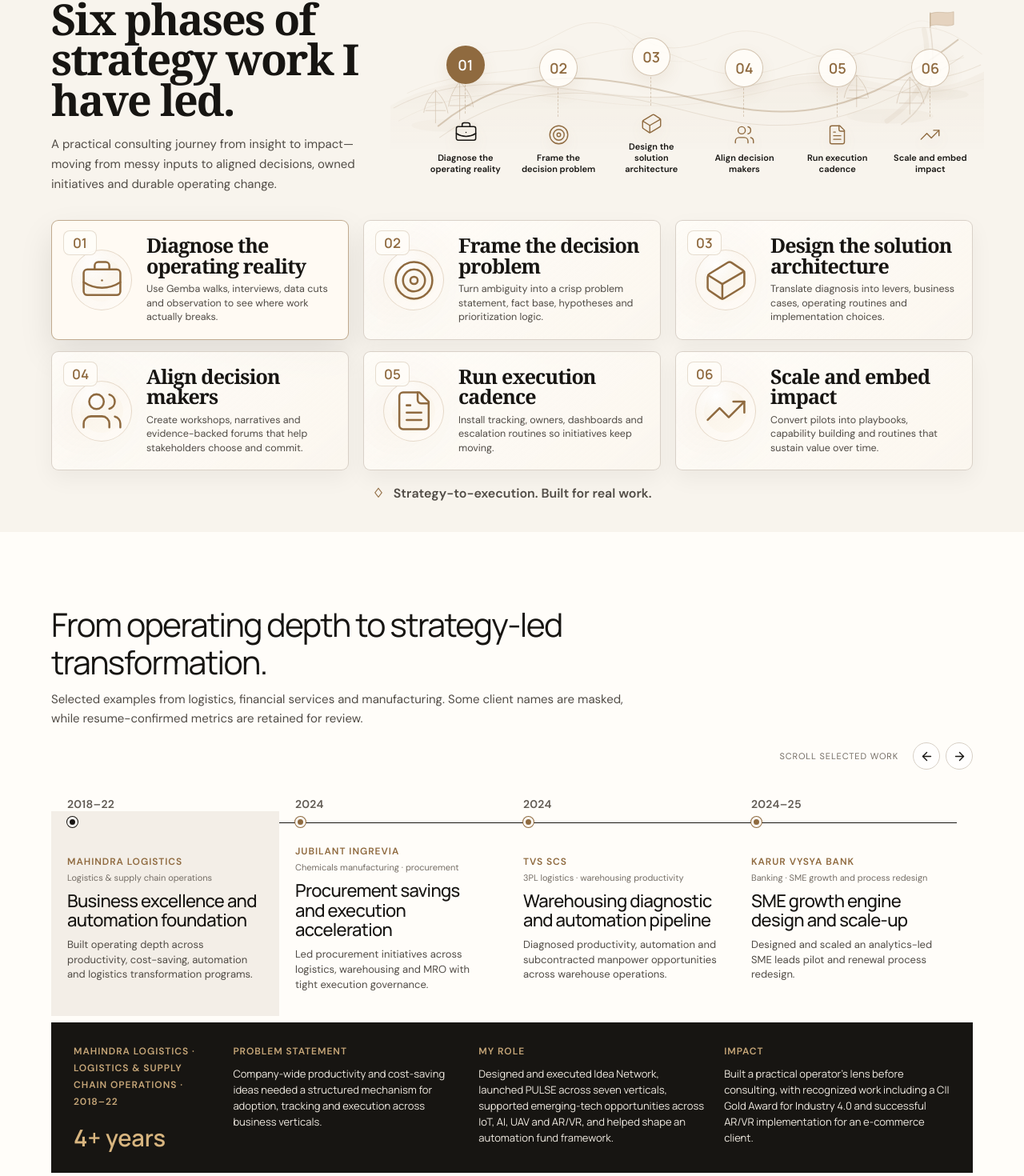
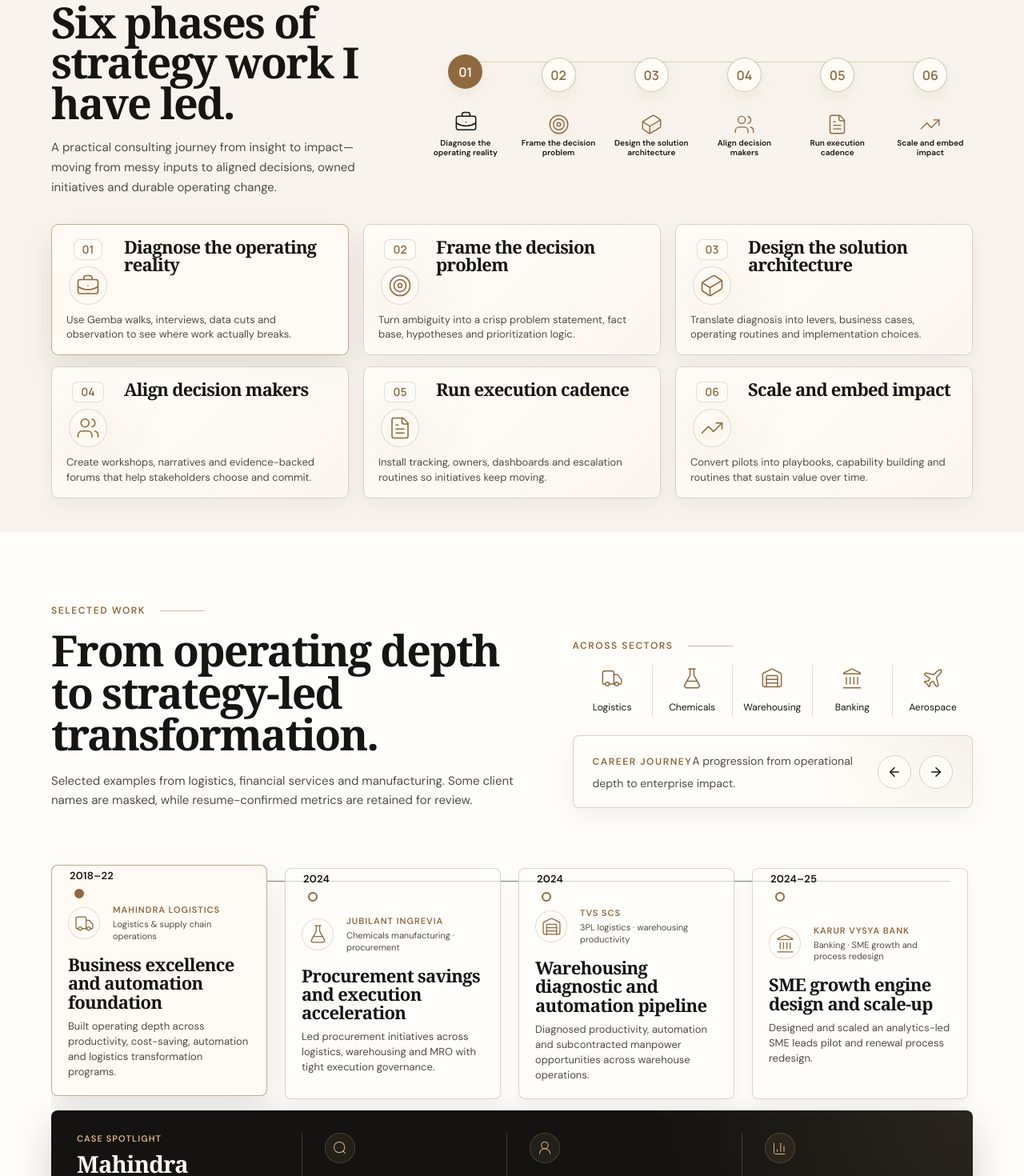
Before and after one commit to Prashant23saxena/ShivaniWebstie, a Next.js app: page /v4 in a window 1280 px wide. Shown: the part 935-2405 px from the top of the page at 80% size. Built offline with nearby package versions, Linux system fonts and the light colour scheme.

Commit message:
Simplify strategy and redesign work section

```diff
--- a/src/components/PortfolioV4.module.css
+++ b/src/components/PortfolioV4.module.css
@@ -39,9 +39,7 @@
   padding-bottom: 20px;
   justify-content: center;
   overflow: hidden;
-  background:
-    radial-gradient(circle at 74% 16%, rgba(143, 106, 63, 0.07), transparent 26%),
-    linear-gradient(180deg, rgba(255, 253, 249, 0.96), rgba(250, 247, 242, 0.98));
+  background: linear-gradient(180deg, rgba(255, 253, 249, 0.96), rgba(250, 247, 242, 0.98));
 }
 
 .strategyPhaseHero {
@@ -91,8 +89,17 @@
 
 .strategyMap {
   position: relative;
-  min-height: 220px;
+  min-height: 182px;
   isolation: isolate;
+}
+
+.strategyRoadLine {
+  position: absolute;
+  left: 7%;
+  right: 7%;
+  top: 57px;
+  z-index: 1;
+  border-top: 1px solid rgba(143, 106, 63, 0.28);
 }
 
 .mapBackdrop {
@@ -101,7 +108,6 @@
   z-index: 0;
   opacity: 0.72;
   pointer-events: none;
-  background: url("/strategy-landscape.svg") center top / 100% 100% no-repeat;
 }
 
 .mountainOne,
@@ -114,12 +120,7 @@
 }
 
 .mapRoad {
-  position: absolute;
-  inset: 30px 0 20px;
-  z-index: 1;
-  width: 100%;
-  height: calc(100% - 52px);
-  overflow: visible;
+  display: none;
 }
 
 .mapRoad path {
@@ -140,8 +141,8 @@
   grid-template-columns: repeat(6, minmax(0, 1fr));
   gap: 10px;
   align-items: end;
-  min-height: 220px;
-  padding-top: 52px;
+  min-height: 182px;
+  padding-top: 32px;
 }
 
 .strategyMilestone {
@@ -153,38 +154,32 @@
   display: grid;
   justify-items: center;
   align-content: start;
-  min-height: 138px;
+  min-height: 130px;
   padding: 0 4px;
 }
 
 .strategyMilestone span {
-  width: 48px;
-  height: 48px;
+  width: 43px;
+  height: 43px;
   display: grid;
   place-items: center;
   border: 1px solid rgba(143, 106, 63, 0.38);
   border-radius: 50%;
   background: rgba(255, 253, 249, 0.88);
   color: var(--accent);
-  font: 700 18px/1 "Manrope", sans-serif;
+  font: 700 16px/1 "Manrope", sans-serif;
   box-shadow: 0 8px 20px rgba(143, 106, 63, 0.09);
   transition: 0.25s var(--ease);
 }
 
 .strategyMilestone span::after {
-  content: "";
-  display: block;
-  position: absolute;
-  width: 1px;
-  height: 36px;
-  margin-top: 86px;
-  border-left: 1px dashed rgba(143, 106, 63, 0.28);
+  display: none;
 }
 
 .strategyMilestone i {
-  width: 46px;
-  height: 46px;
-  margin-top: 36px;
+  width: 36px;
+  height: 36px;
+  margin-top: 22px;
   display: grid;
   place-items: center;
   color: var(--accent);
@@ -197,7 +192,7 @@
   display: block;
   max-width: 112px;
   color: var(--ink);
-  font: 600 11px/1.25 "DM Sans", sans-serif;
+  font: 600 10px/1.2 "DM Sans", sans-serif;
 }
 
 .strategyMilestone:hover span,
@@ -224,17 +219,17 @@
 
 .strategyPhaseCard {
   position: relative;
-  min-height: 136px;
+  min-height: 132px;
   display: grid;
-  grid-template-columns: 78px 1fr;
-  gap: 16px;
-  align-items: center;
+  grid-template-columns: 54px 1fr;
+  gap: 10px 18px;
+  align-items: start;
   border: 1px solid rgba(216, 208, 198, 0.96);
   border-radius: 9px;
   background:
     radial-gradient(circle at 12% 50%, rgba(143, 106, 63, 0.045), transparent 28%),
     linear-gradient(140deg, rgba(255, 253, 249, 0.95), rgba(252, 247, 239, 0.72));
-  padding: 18px 20px 18px 24px;
+  padding: 16px 20px 16px 18px;
   box-shadow: 0 10px 28px rgba(23, 21, 18, 0.05);
   cursor: pointer;
   transition: border-color 0.25s var(--ease), box-shadow 0.25s var(--ease), background 0.25s var(--ease);
@@ -247,12 +242,18 @@
   box-shadow: 0 18px 42px rgba(23, 21, 18, 0.1);
 }
 
+.phaseMarker {
+  grid-row: 1 / span 2;
+  display: grid;
+  justify-items: center;
+  align-content: start;
+  gap: 8px;
+  padding-top: 2px;
+}
+
 .phaseBadge {
-  position: absolute;
-  left: 14px;
-  top: 12px;
-  min-width: 42px;
-  height: 31px;
+  min-width: 34px;
+  height: 26px;
   padding: 0 10px;
   display: inline-grid;
   place-items: center;
@@ -260,12 +261,12 @@
   border-radius: 8px;
   color: var(--accent);
   background: rgba(255, 253, 249, 0.86);
-  font: 700 17px/1 "Manrope", sans-serif;
+  font: 700 14px/1 "Manrope", sans-serif;
 }
 
 .phaseIcon {
-  width: 76px;
-  height: 76px;
+  width: 48px;
+  height: 48px;
   border-radius: 50%;
   border: 1px solid rgba(143, 106, 63, 0.2);
   display: grid;
@@ -274,108 +275,349 @@
   background:
     radial-gradient(circle at 34% 24%, rgba(255, 255, 255, 0.92), transparent 40%),
     linear-gradient(145deg, rgba(246, 238, 226, 0.86), rgba(255, 250, 243, 0.96));
-  box-shadow: inset 0 0 0 10px rgba(255, 253, 249, 0.42);
+  box-shadow: inset 0 0 0 6px rgba(255, 253, 249, 0.42);
 }
 
 .strategyPhaseCard h3 {
-  font: 600 25px/1.02 Georgia, "Times New Roman", serif;
+  font: 600 22px/1.04 Georgia, "Times New Roman", serif;
   letter-spacing: -0.035em;
-  margin: 0 0 8px;
+  margin: 0;
 }
 
 .strategyPhaseCard p {
+  grid-column: 1 / -1;
   color: var(--body);
-  font-size: 12.5px;
-  line-height: 1.4;
+  font-size: 13px;
+  line-height: 1.42;
   margin: 0;
-  max-width: 440px;
+  max-width: none;
 }
 
-.strategyFooterLine {
-  max-width: 720px;
-  margin: 18px auto 0;
-  display: grid;
-  grid-template-columns: 1fr auto 1fr;
-  align-items: center;
-  gap: 20px;
-  color: var(--body);
-  font-size: 16px;
-}
-
-.strategyFooterLine strong::before {
-  content: "♢";
-  color: var(--accent);
-  margin-right: 12px;
-}
-
-.strategyFooterLine span {
-  height: 1px;
-  background: linear-gradient(90deg, transparent, rgba(143, 106, 63, 0.42), transparent);
-}
-
-.workHeading {
-  margin-bottom: 18px;
-}
-
-.root [class*="section_"][id="work"],
-.root section[id="work"] {
-  padding-top: 92px;
-  padding-bottom: 26px;
+.workSection {
+  padding-top: 86px;
+  padding-bottom: 14px;
   justify-content: flex-start;
 }
 
-.root section[id="work"] [class*="scrollControls"] {
-  margin-bottom: 6px;
+.workHero {
+  display: grid;
+  grid-template-columns: 1.08fr 0.92fr;
+  gap: clamp(28px, 5vw, 72px);
+  max-width: 1440px;
+  width: 100%;
+  margin: 0 auto 24px;
+  align-items: start;
 }
 
-.root section[id="work"] [class*="workTimelineTrack"] {
-  padding-top: 46px;
-  padding-bottom: 8px;
+.workIntro [class*="eyebrow"],
+.sectorPanel [class*="eyebrow"],
+.careerJourneyPanel [class*="eyebrow"] {
+  display: inline-flex;
+  align-items: center;
+  gap: 18px;
+  margin-bottom: 16px;
 }
 
-.root section[id="work"] [class*="workTimelineTrack"]::before {
-  top: 60px;
+.workIntro [class*="eyebrow"]::after,
+.sectorPanel [class*="eyebrow"]::after {
+  content: "";
+  width: 56px;
+  height: 1px;
+  background: rgba(143, 106, 63, 0.45);
 }
 
-.root section[id="work"] [class*="workChapter"] {
-  flex-basis: 285px;
-  min-height: 215px;
-  padding-top: 38px;
-  padding-bottom: 16px;
+.workIntro h2 {
+  max-width: 720px;
+  font-family: Georgia, "Times New Roman", serif;
+  font-weight: 600;
+  font-size: clamp(44px, 4.2vw, 64px);
+  line-height: 0.98;
+  letter-spacing: -0.035em;
+  margin-bottom: 20px;
 }
 
-.root section[id="work"] [class*="workChapter"] em {
+.workIntro p:not(:first-child) {
+  max-width: 690px;
+  color: var(--body);
+  font-size: 15px;
+  line-height: 1.58;
+}
+
+.workMeta {
+  display: grid;
+  gap: 24px;
+  padding-top: 44px;
+}
+
+.sectorPanel > div {
+  display: grid;
+  grid-template-columns: repeat(5, 1fr);
+  border-top: 0;
+}
+
+.sectorPanel span {
+  display: grid;
+  place-items: center;
+  gap: 7px;
+  min-height: 64px;
+  color: var(--ink);
+  font-size: 12px;
+  text-align: center;
+  border-right: 1px solid rgba(143, 106, 63, 0.23);
+}
+
+.sectorPanel span:last-child {
+  border-right: 0;
+}
+
+.sectorPanel svg {
+  color: var(--accent);
+}
+
+.careerJourneyPanel {
+  display: flex;
+  justify-content: space-between;
+  align-items: center;
+  gap: 24px;
+  border: 1px solid rgba(216, 208, 198, 0.96);
+  border-radius: 8px;
+  background:
+    radial-gradient(circle at 100% 0%, rgba(143, 106, 63, 0.08), transparent 40%),
+    rgba(255, 253, 249, 0.72);
+  padding: 20px 24px;
+  box-shadow: 0 12px 30px rgba(23, 21, 18, 0.05);
+}
+
+.careerJourneyPanel [class*="eyebrow"] {
+  margin-bottom: 8px;
+}
+
+.careerJourneyPanel span {
+  color: var(--body);
+  font-size: 14px;
+  line-height: 1.45;
+}
+
+.careerJourneyPanel > div:last-child {
+  display: flex;
+  gap: 10px;
+}
+
+.careerJourneyPanel button {
+  width: 42px;
+  height: 42px;
+  display: grid;
+  place-items: center;
+  border: 1px solid var(--line);
+  border-radius: 50%;
+  background: rgba(255, 253, 249, 0.9);
+  cursor: pointer;
+  transition: 0.2s var(--ease);
+}
+
+.careerJourneyPanel button:hover {
+  background: var(--ink);
+  color: white;
+  border-color: var(--ink);
+}
+
+.workCardsWrap {
+  max-width: 1440px;
+  width: 100%;
+  margin: 0 auto;
+}
+
+.workCards {
+  position: relative;
+  display: flex;
+  overflow-x: auto;
+  gap: 0;
+  scroll-snap-type: x proximity;
+  overscroll-behavior-inline: contain;
+  padding: 34px 2px 14px;
+  scrollbar-width: thin;
+  scrollbar-color: var(--accent) #ebe6de;
+}
+
+.workCards::-webkit-scrollbar { height: 6px; }
+.workCards::-webkit-scrollbar-track { background: #ebe6de; }
+.workCards::-webkit-scrollbar-thumb { background: var(--accent); border-radius: 10px; }
+
+.workCards::before {
+  content: "";
+  position: absolute;
+  left: 26px;
+  right: 26px;
+  top: 50px;
+  border-top: 1px solid rgba(23, 21, 18, 0.55);
+}
+
+.workCard {
+  position: relative;
+  flex: 0 0 270px;
+  min-height: 208px;
+  scroll-snap-align: start;
+  border: 1px solid rgba(216, 208, 198, 0.9);
+  border-radius: 8px;
+  background: rgba(255, 253, 249, 0.68);
+  padding: 48px 20px 20px;
+  text-align: left;
+  cursor: pointer;
+  box-shadow: 0 10px 26px rgba(23, 21, 18, 0.04);
+  transition: transform 0.25s var(--ease), border-color 0.25s var(--ease), box-shadow 0.25s var(--ease), background 0.25s var(--ease);
+}
+
+.workCard + .workCard {
+  margin-left: 22px;
+}
+
+.workCard:hover,
+.workCardActive {
+  transform: translateY(-4px);
+  border-color: rgba(143, 106, 63, 0.55);
+  background: #fffaf3;
+  box-shadow: 0 18px 42px rgba(23, 21, 18, 0.1);
+}
+
+.workCard [class*="chapterYear"] {
+  position: absolute;
+  top: 4px;
+  left: 22px;
+  color: var(--ink);
+  font-size: 13px;
+  font-weight: 700;
+}
+
+.workCard i {
+  position: absolute;
+  top: 29px;
+  left: 28px;
+  width: 12px;
+  height: 12px;
+  border-radius: 50%;
+  background: var(--paper);
+  border: 2px solid var(--accent);
+  box-shadow: 0 0 0 2px var(--paper);
+}
+
+.workCardActive i {
+  background: var(--accent);
+}
+
+.workCardTop {
+  display: grid;
+  grid-template-columns: 42px 1fr;
+  gap: 14px;
+  align-items: center;
+  margin-bottom: 16px;
+}
+
+.workCardTop > span {
+  width: 40px;
+  height: 40px;
+  display: grid;
+  place-items: center;
+  border: 1px solid rgba(143, 106, 63, 0.22);
+  border-radius: 50%;
+  color: var(--accent);
+  background: rgba(255, 253, 249, 0.78);
+}
+
+.workCard small {
+  display: block;
+  color: var(--accent);
+  font-size: 11px;
+  font-weight: 700;
+  letter-spacing: 0.09em;
+  text-transform: uppercase;
+}
+
+.workCard em {
   display: block;
   margin-top: 4px;
-  color: var(--muted);
+  color: var(--body);
   font-size: 11px;
   font-style: normal;
   line-height: 1.35;
 }
 
-.root section[id="work"] [class*="workChapter"] h3 {
-  font-size: 22px;
-  margin: 9px 0;
+.workCard h3 {
+  font: 600 22px/1.06 Georgia, "Times New Roman", serif;
+  letter-spacing: -0.03em;
+  margin: 12px 0 10px;
 }
 
-.root section[id="work"] [class*="workChapter"] p {
+.workCard p {
+  color: var(--body);
   font-size: 13px;
   line-height: 1.45;
+  margin: 0;
 }
 
-.root section[id="work"] [class*="workDetail"] {
-  grid-template-columns: 0.62fr 1fr 1fr 1fr;
-  gap: 24px;
-  padding: 24px 28px;
+.caseSpotlight {
+  display: grid;
+  grid-template-columns: 1.1fr 1fr 1.15fr 1fr;
+  gap: 0;
+  max-width: 1440px;
+  width: 100%;
+  margin: 0 auto;
+  padding: 28px 32px;
+  color: #f8f3eb;
+  background:
+    radial-gradient(circle at 100% 0%, rgba(199, 167, 121, 0.12), transparent 34%),
+    #141311;
+  border-radius: 8px;
+  box-shadow: 0 18px 46px rgba(23, 21, 18, 0.18);
 }
 
-.root section[id="work"] [class*="workDetail"] strong {
-  font-size: 29px;
+.caseSpotlight > div {
+  padding: 0 28px;
+  border-right: 1px solid rgba(255, 250, 243, 0.18);
 }
 
-.root section[id="work"] [class*="workDetail"] p {
+.caseSpotlight > div:first-child {
+  padding-left: 0;
+}
+
+.caseSpotlight > div:last-child {
+  border-right: 0;
+  padding-right: 0;
+}
+
+.caseSpotlight svg {
+  width: 38px;
+  height: 38px;
+  padding: 8px;
+  margin-bottom: 8px;
+  color: #d8b57f;
+  border: 1px solid rgba(216, 181, 127, 0.22);
+  border-radius: 50%;
+  background: rgba(216, 181, 127, 0.08);
+}
+
+.caseSpotlight span {
+  display: block;
+  color: #d8b57f;
+  font-size: 11px;
+  font-weight: 700;
+  letter-spacing: 0.1em;
+  text-transform: uppercase;
+  margin-bottom: 10px;
+}
+
+.caseSpotlight strong {
+  display: block;
+  color: #fffaf2;
+  font: 600 29px/1.05 Georgia, "Times New Roman", serif;
+  letter-spacing: -0.025em;
+  margin-bottom: 12px;
+}
+
+.caseSpotlight p {
+  color: #f1ebe2;
   font-size: 13px;
   line-height: 1.55;
+  margin: 0;
 }
 
 .sourceNote {
--- a/src/components/PortfolioV4.tsx
+++ b/src/components/PortfolioV4.tsx
@@ -5,24 +5,32 @@ import {
   ArrowLeft,
   ArrowRight,
   BadgeCheck,
+  BarChart3,
   BriefcaseBusiness,
   Boxes,
   CircleDollarSign,
   Cuboid,
   FileText,
+  FlaskConical,
   GraduationCap,
+  Landmark,
   Linkedin,
   Mail,
   Menu,
   MessageCircle,
   Network,
+  Plane,
   Route,
+  Search,
   Sparkles,
   Target,
   TrendingUp,
+  Truck,
+  UserRound,
   Users,
   WandSparkles,
   X,
+  Warehouse,
 } from "lucide-react";
 import { AnimatePresence, motion, useReducedMotion, useScroll, useSpring } from "framer-motion";
 import { useEffect, useRef, useState } from "react";
@@ -146,6 +154,16 @@ const selectedWork = [
     impact: "Improved visibility of cross-functional launch risks, supported faster joint resolution and strengthened leadership decision-making for launch readiness.",
   },
 ];
+
+const workVisuals = [
+  { sector: "Logistics", icon: Truck },
+  { sector: "Chemicals", icon: FlaskConical },
+  { sector: "Warehousing", icon: Warehouse },
+  { sector: "Banking", icon: Landmark },
+  { sector: "Aerospace", icon: Plane },
+];
+
+const workCardIcons = [Truck, FlaskConical, Warehouse, Landmark, Plane, Route];
 
 const aboutTabs = [
   { label: "Education", icon: GraduationCap },
@@ -346,15 +364,7 @@ export default function PortfolioV4() {
           </div>
 
           <div className={v4.strategyMap} aria-label="Strategy phase journey">
-            <div className={v4.mapBackdrop} aria-hidden>
-              <span className={v4.mountainOne} />
-              <span className={v4.mountainTwo} />
-              <span className={v4.flagPeak}>⚑</span>
-            </div>
-            <svg className={v4.mapRoad} viewBox="0 0 680 170" preserveAspectRatio="none" aria-hidden>
-              <path d="M18 132 C 120 48, 226 70, 322 94 S 510 142, 662 24" />
-              <path d="M20 146 C 126 68, 230 88, 322 112 S 506 156, 668 44" />
-            </svg>
+            <div className={v4.strategyRoadLine} aria-hidden />
             <div className={v4.strategyMilestones}>
               {strategicCapabilities.map((item, index) => {
                 const Icon = item.icon;
@@ -385,69 +395,93 @@ export default function PortfolioV4() {
               onMouseEnter={() => setStrategyIndex(index)}
               onClick={() => setStrategyIndex(index)}
             >
-              <span className={v4.phaseBadge}>{String(index + 1).padStart(2, "0")}</span>
-              <div className={v4.phaseIcon}>
-                <item.icon size={55} strokeWidth={1.1} />
+              <div className={v4.phaseMarker}>
+                <span className={v4.phaseBadge}>{String(index + 1).padStart(2, "0")}</span>
+                <div className={v4.phaseIcon}>
+                  <item.icon size={30} strokeWidth={1.25} />
+                </div>
               </div>
-              <div>
               <h3>{item.title}</h3>
               <p>{item.summary}</p>
-              </div>
             </motion.article>
           ))}
         </Reveal>
-        <div className={v4.strategyFooterLine}>
-          <span />
-          <strong>Strategy-to-execution. Built for real work.</strong>
-          <span />
-        </div>
       </section>
 
-      <section id="work" data-nav="Work" className={`${styles.section} ${styles.editorialSection}`}>
-        <Reveal className={`${styles.editorialHeading} ${v4.noSideLabel} ${v4.workHeading}`}>
-          <div>
+      <section id="work" data-nav="Work" className={`${styles.section} ${styles.editorialSection} ${v4.workSection}`}>
+        <Reveal className={v4.workHero}>
+          <div className={v4.workIntro}>
+            <p className={styles.eyebrow}>Selected work</p>
             <h2>From operating depth to strategy-led transformation.</h2>
             <p>Selected examples from logistics, financial services and manufacturing. Some client names are masked, while resume-confirmed metrics are retained for review.</p>
           </div>
+          <div className={v4.workMeta}>
+            <div className={v4.sectorPanel}>
+              <p className={styles.eyebrow}>Across sectors</p>
+              <div>
+                {workVisuals.map(({ sector, icon: Icon }) => (
+                  <span key={sector}>
+                    <Icon size={28} strokeWidth={1.25} />
+                    {sector}
+                  </span>
+                ))}
+              </div>
+            </div>
+            <div className={v4.careerJourneyPanel}>
+              <div>
+                <p className={styles.eyebrow}>Career journey</p>
+                <span>A progression from operational depth to enterprise impact.</span>
+              </div>
+              <div>
+                <button aria-label="Scroll work left" onClick={() => scrollTrack(-1)}><ArrowLeft size={18} /></button>
+                <button aria-label="Scroll work right" onClick={() => scrollTrack(1)}><ArrowRight size={18} /></button>
+              </div>
+            </div>
+          </div>
         </Reveal>
 
-        <Reveal delay={0.08} className={styles.scrollInterface}>
-          <div className={styles.scrollControls}>
-            <span>Scroll selected work</span>
-            <div>
-              <button aria-label="Scroll work left" onClick={() => scrollTrack(-1)}><ArrowLeft size={17} /></button>
-              <button aria-label="Scroll work right" onClick={() => scrollTrack(1)}><ArrowRight size={17} /></button>
-            </div>
-          </div>
-          <div className={styles.workTimelineTrack} ref={workTrackRef}>
-            {selectedWork.map((project, index) => (
-              <button key={project.title} className={`${styles.workChapter} ${workIndex === index ? styles.chapterSelected : ""}`} onClick={() => setWorkIndex(index)} aria-pressed={workIndex === index}>
+        <Reveal delay={0.08} className={v4.workCardsWrap}>
+          <div className={v4.workCards} ref={workTrackRef}>
+            {selectedWork.map((project, index) => {
+              const WorkIcon = workCardIcons[index] || BriefcaseBusiness;
+              return (
+              <button key={project.title} className={`${v4.workCard} ${workIndex === index ? v4.workCardActive : ""}`} onClick={() => setWorkIndex(index)} aria-pressed={workIndex === index}>
                 <span className={styles.chapterYear}>{project.year}</span>
                 <i />
+                <div className={v4.workCardTop}>
+                  <span><WorkIcon size={25} strokeWidth={1.25} /></span>
+                  <div>
                 <small>{project.company}</small>
                 <em>{project.industry}</em>
+                  </div>
+                </div>
                 <h3>{project.title}</h3>
                 <p>{project.short}</p>
               </button>
-            ))}
+            );
+            })}
           </div>
         </Reveal>
 
         <AnimatePresence mode="wait">
-          <motion.div className={styles.workDetail} key={workIndex} initial={reduce ? false : { opacity: 0, y: 16 }} animate={reduce ? undefined : { opacity: 1, y: 0 }} exit={reduce ? undefined : { opacity: 0, y: -10 }}>
-            <div>
-              <span>{selectedWork[workIndex].company} · {selectedWork[workIndex].industry} · {selectedWork[workIndex].year}</span>
-              <strong>{selectedWork[workIndex].metric}</strong>
+          <motion.div className={v4.caseSpotlight} key={workIndex} initial={reduce ? false : { opacity: 0, y: 16 }} animate={reduce ? undefined : { opacity: 1, y: 0 }} exit={reduce ? undefined : { opacity: 0, y: -10 }}>
+            <div className={v4.caseLead}>
+              <span>Case spotlight</span>
+              <strong>{selectedWork[workIndex].company}</strong>
+              <p>{selectedWork[workIndex].industry} · {selectedWork[workIndex].year} · {selectedWork[workIndex].metric}</p>
             </div>
             <div>
+              <Search size={27} strokeWidth={1.25} />
               <span>Problem statement</span>
               <p>{selectedWork[workIndex].problem}</p>
             </div>
             <div>
+              <UserRound size={27} strokeWidth={1.25} />
               <span>My role</span>
               <p>{selectedWork[workIndex].role}</p>
             </div>
             <div>
+              <BarChart3 size={27} strokeWidth={1.25} />
               <span>Impact</span>
               <p>{selectedWork[workIndex].impact}</p>
             </div>
```
Also changed, not shown: public/strategy-landscape.svg (deleted).
